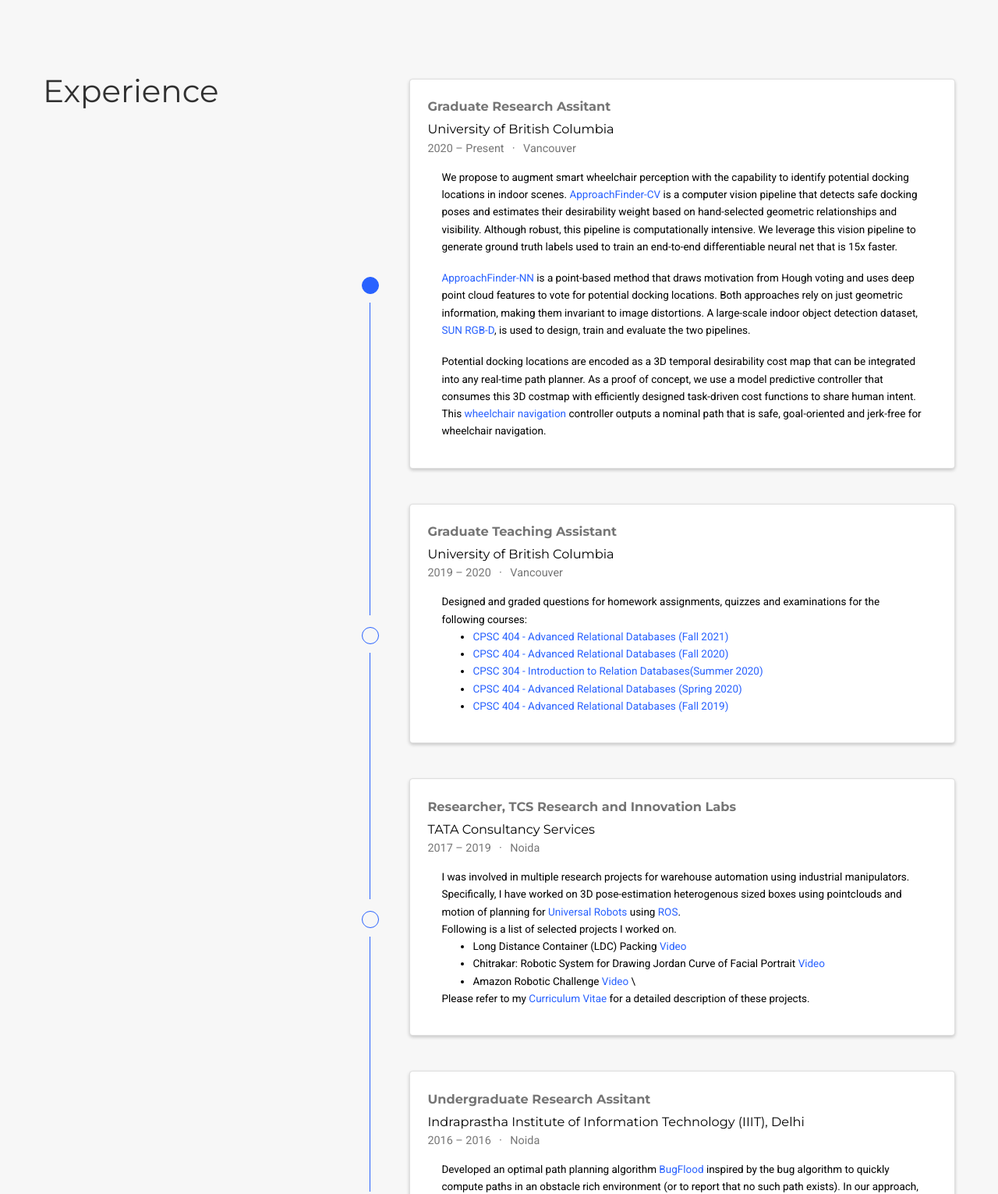
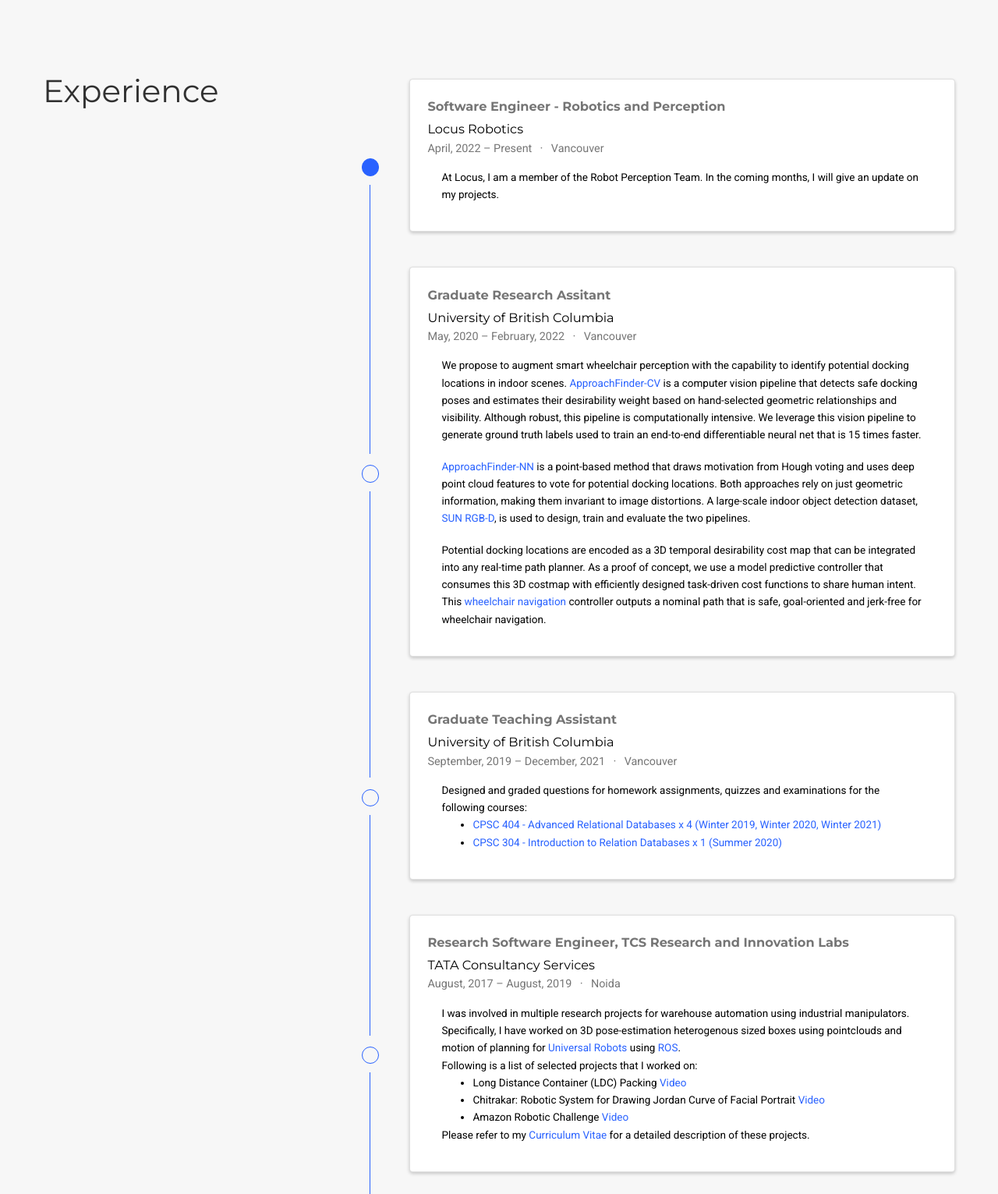
Before and after one commit to ShivamThukral/ShivamThukral.github.io, a plain HTML site: page index.html in a window 1280 px wide. Shown: the part 940-2471 px from the top of the page at 78% size. Drawn offline with nearby package versions, Linux system fonts and the light colour scheme; some packages are replaced by stand-ins of ours; some icons are missing.

Commit message:
website updated

```diff
--- a/index.html
+++ b/index.html
@@ -884,12 +884,49 @@
       <div class="col py-2">
         <div class="card">
           <div class="card-body">
+            <h4 class="card-title exp-title text-muted mt-0 mb-1">Software Engineer - Robotics and Perception</h4>
+            <h4 class="card-title exp-company text-muted my-0"><a href="https://locusrobotics.com/" target="_blank" rel="noopener">Locus Robotics</a></h4>
+            <div class="text-muted exp-meta">
+              April, 2022 –
+
+                Present
+
+
+                <span class="middot-divider"></span>
+                <span>Vancouver</span>
+
+            </div>
+            <div class="card-text">At Locus, I am a member of the Robot Perception Team. In the coming months, I will give an update on my projects.</div>
+          </div>
+        </div>
+      </div>
+    </div>
+
+    <div class="row experience">
+
+      <div class="col-auto text-center flex-column d-none d-sm-flex">
+        <div class="row h-50">
+          <div class="col border-right">&nbsp;</div>
+          <div class="col">&nbsp;</div>
+        </div>
+        <div class="m-2">
+          <span class="badge badge-pill border ">&nbsp;</span>
+        </div>
+        <div class="row h-50">
+          <div class="col border-right">&nbsp;</div>
+          <div class="col">&nbsp;</div>
+        </div>
+      </div>
+
+      <div class="col py-2">
+        <div class="card">
+          <div class="card-body">
             <h4 class="card-title exp-title text-muted mt-0 mb-1">Graduate Research Assitant</h4>
             <h4 class="card-title exp-company text-muted my-0"><a href="https://www.ubc.ca/" target="_blank" rel="noopener">University of British Columbia</a></h4>
             <div class="text-muted exp-meta">
-              2020 –
-
-                Present
+              May, 2020 –
+
+                February, 2022
 
 
                 <span class="middot-divider"></span>
@@ -897,7 +934,7 @@
 
             </div>
             <div class="card-text"><p>We propose to augment smart wheelchair perception with the capability to identify potential docking locations in indoor scenes.
-<a href="https://github.com/ShivamThukral/ApproachFinder-CV" target="_blank" rel="noopener">ApproachFinder-CV</a> is a computer vision pipeline that detects safe docking poses and estimates their desirability weight based on hand-selected geometric relationships and visibility. Although robust, this pipeline is computationally intensive. We leverage this vision pipeline to generate ground truth labels used to train an end-to-end differentiable neural net that is 15x faster.</p>
+<a href="https://github.com/ShivamThukral/ApproachFinder-CV" target="_blank" rel="noopener">ApproachFinder-CV</a> is a computer vision pipeline that detects safe docking poses and estimates their desirability weight based on hand-selected geometric relationships and visibility. Although robust, this pipeline is computationally intensive. We leverage this vision pipeline to generate ground truth labels used to train an end-to-end differentiable neural net that is 15 times faster.</p>
 <p>
 <a href="https://github.com/ShivamThukral/ApproachFinder-NN" target="_blank" rel="noopener">ApproachFinder-NN</a> is a point-based method that draws motivation from Hough voting and uses deep point cloud features to vote for potential docking locations. Both approaches rely on just geometric information, making them invariant to image distortions.  A large-scale indoor object detection dataset,
 <a href="https://rgbd.cs.princeton.edu/" target="_blank" rel="noopener">SUN RGB-D</a>, is used to design, train and evaluate the two pipelines.</p>
@@ -931,9 +968,9 @@
             <h4 class="card-title exp-title text-muted mt-0 mb-1">Graduate Teaching Assistant</h4>
             <h4 class="card-title exp-company text-muted my-0"><a href="https://www.ubc.ca/" target="_blank" rel="noopener">University of British Columbia</a></h4>
             <div class="text-muted exp-meta">
-              2019 –
-
-                2020
+              September, 2019 –
+
+                December, 2021
 
 
                 <span class="middot-divider"></span>
@@ -943,15 +980,9 @@
             <div class="card-text"><p>Designed and graded questions for homework assignments, quizzes and examinations for the following courses:</p>
 <ul>
 <li>
-<a href="https://www.students.cs.ubc.ca/~cs-404/2018W1/index.html" target="_blank" rel="noopener">CPSC 404  - Advanced Relational Databases (Fall 2021)</a></li>
+<a href="https://www.students.cs.ubc.ca/~cs-404/2018W1/index.html" target="_blank" rel="noopener">CPSC 404  - Advanced Relational Databases x 4 (Winter 2019, Winter 2020, Winter 2021)</a></li>
 <li>
-<a href="https://www.students.cs.ubc.ca/~cs-404/2018W1/index.html" target="_blank" rel="noopener">CPSC 404  - Advanced Relational Databases (Fall 2020)</a></li>
-<li>
-<a href="https://www.students.cs.ubc.ca/~cs-304/2020W1/outline_304_2020f_web_version.pdf" target="_blank" rel="noopener">CPSC 304  - Introduction to Relation Databases(Summer 2020)</a></li>
-<li>
-<a href="https://www.students.cs.ubc.ca/~cs-404/2018W1/index.html" target="_blank" rel="noopener">CPSC 404  - Advanced Relational Databases (Spring 2020)</a></li>
-<li>
-<a href="https://www.students.cs.ubc.ca/~cs-404/2018W1/index.html" target="_blank" rel="noopener">CPSC 404  - Advanced Relational Databases (Fall 2019)</a></li>
+<a href="https://www.students.cs.ubc.ca/~cs-304/2020W1/outline_304_2020f_web_version.pdf" target="_blank" rel="noopener">CPSC 304  - Introduction to Relation Databases x 1 (Summer 2020)</a></li>
 </ul>
 </div>
           </div>
@@ -978,12 +1009,12 @@
       <div class="col py-2">
         <div class="card">
           <div class="card-body">
-            <h4 class="card-title exp-title text-muted mt-0 mb-1">Researcher, TCS Research and Innovation Labs</h4>
+            <h4 class="card-title exp-title text-muted mt-0 mb-1">Research Software Engineer, TCS Research and Innovation Labs</h4>
             <h4 class="card-title exp-company text-muted my-0"><a href="https://www.tcs.com/research-and-innovation" target="_blank" rel="noopener">TATA Consultancy Services</a></h4>
             <div class="text-muted exp-meta">
-              2017 –
-
-                2019
+              August, 2017 –
+
+                August, 2019
 
 
                 <span class="middot-divider"></span>
@@ -993,14 +1024,14 @@
             <div class="card-text"><p>I was involved in multiple research projects for warehouse automation using industrial manipulators. Specifically, I have worked on 3D pose-estimation heterogenous sized boxes using pointclouds and motion of planning for
 <a href="https://www.universal-robots.com/" target="_blank" rel="noopener">Universal Robots</a> using
 <a href="https://www.ros.org/" target="_blank" rel="noopener">ROS</a>. <br>
-Following is a list of selected projects I worked on.</p>
+Following is a list of selected projects that I worked on:</p>
 <ul>
 <li>Long Distance Container (LDC) Packing
 <a href="https://www.youtube.com/watch?v=UXDD1ND5VD8&amp;list=PLt8FoIpSOAdBEF9Vho1v9eNHJJ9EMrQB6" target="_blank" rel="noopener">Video</a></li>
 <li>Chitrakar: Robotic System for Drawing Jordan Curve of Facial Portrait
 <a href="https://www.youtube.com/watch?v=Yj-jLHGbVXI" target="_blank" rel="noopener">Video</a></li>
 <li>Amazon Robotic Challenge
-<a href="https://www.youtube.com/watch?v=qouahRN5WvY&amp;t=54s" target="_blank" rel="noopener">Video</a> \</li>
+<a href="https://www.youtube.com/watch?v=qouahRN5WvY&amp;t=54s" target="_blank" rel="noopener">Video</a></li>
 </ul>
 <p>Please refer to my
 <a href="files/[CV]_Shivam_Thukral.pdf">Curriculum Vitae</a> for a detailed description of these projects.</p>
@@ -1032,17 +1063,17 @@ Following is a list of selected projects I worked on.</p>
             <h4 class="card-title exp-title text-muted mt-0 mb-1">Undergraduate Research Assitant</h4>
             <h4 class="card-title exp-company text-muted my-0"><a href="https://www.tcs.com/research-and-innovation" target="_blank" rel="noopener">Indraprastha Institute of Information Technology (IIIT), Delhi</a></h4>
             <div class="text-muted exp-meta">
-              2016 –
-
-                2016
+              August, 2016 –
+
+                December, 2016
 
 
                 <span class="middot-divider"></span>
-                <span>Noida</span>
+                <span>Delhi</span>
 
             </div>
             <div class="card-text">Developed an optimal path planning algorithm
-<a href="https://ieeexplore.ieee.org/document/8430678" target="_blank" rel="noopener">BugFlood</a> inspired by the bug algorithm to quickly compute paths in an obstacle rich environment (or to report that no such path exists). In our approach, we simulate virtual bugs that upon sensing an obstacle splits into two bugs exploring the obstacle boundary in opposite directions, until the bugs find the goal in the line-of-sight. We compare the performance of our algorithm with different planners from Open Motion Planning Library (OMPL) and visibility graph methods. The results show that the proposed algorithm delivers lower cost paths compared to other planners with lower computational time and rapidly indicates if a path does not exist.</div>
+<a href="https://ieeexplore.ieee.org/document/8430678" target="_blank" rel="noopener">BugFlood</a> inspired by the bug algorithm to quickly compute paths in an obstacle rich environment (or to report that no such path exists). In this approach, we simulate virtual bugs that upon sensing an obstacle splits into two bugs exploring the obstacle boundary in opposite directions, until the bugs find the goal in the line-of-sight. We compare the performance of our algorithm with different planners from Open Motion Planning Library (OMPL) and Visibility Graph methods. The results show that the proposed algorithm delivers lower cost paths compared to other planners with lower computational time and rapidly indicates if a path does not exist.</div>
           </div>
         </div>
       </div>
```
Lines whose indentation alone changed are shown as unchanged.
